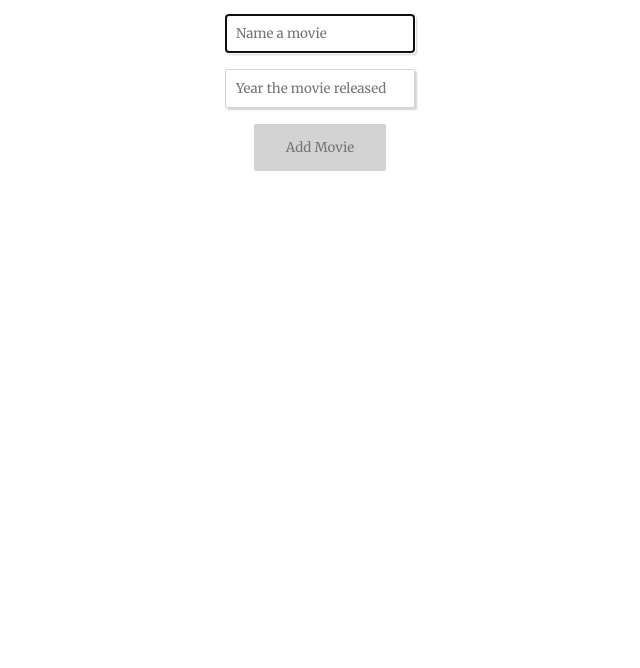
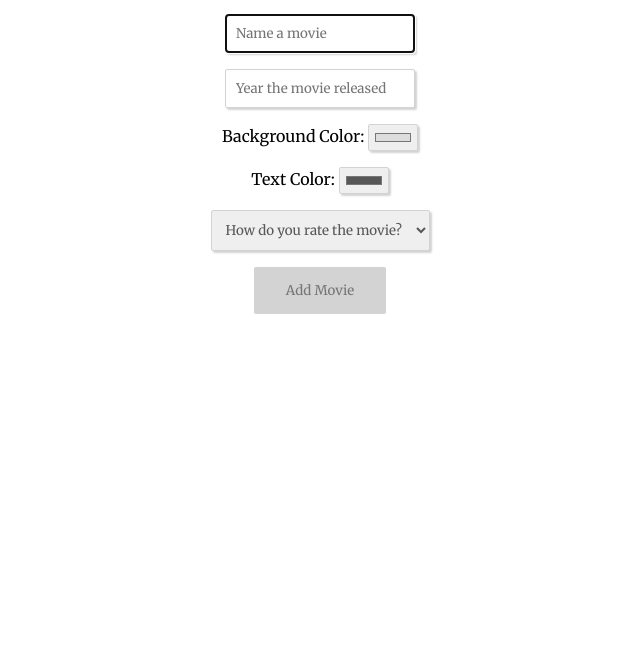
Before and after one commit to Smith2106/chrissmess, a plain HTML site: page index.html in a window 1280 px wide. Shown: the part 132-800 px from the top of the page, without its empty margins (320-960 px from the left). Drawn offline with Linux system fonts and the light colour scheme; a web font is replaced by a local one.

Commit message:
Add color inputs and select input

```diff
--- a/index.css
+++ b/index.css
@@ -7,9 +7,10 @@ body {
 
 h1 {
     font-family: 'Shrikhand';
+    color: #575757;
 }
 
-input {
+input, select {
     margin-top: 0.5rem;
     margin-bottom: 0.5rem;
     border-radius: 2px;
@@ -17,6 +18,11 @@ input {
     box-shadow: 2px 2px 2px lightgray;
     border: 1px solid lightgray;
     padding: 10px;
+    color: #575757;
+}
+
+[type="color"] {
+    padding: 4px;
 }
 
 button {
--- a/index.html
+++ b/index.html
@@ -15,6 +15,22 @@
         <br>
         <input type="text" placeholder="Year the movie released" name="year">
         <br>
+        <label for="backColor">Background Color:</label>
+        <input id="backColor" type="color" name="backColor" value="#DDDDDD">
+        <br>
+        <label for="textColor">Text Color:</label>
+        <input id="textColor" type="color" name="textColor" value="#575757">
+        <br>
+        <select name="rating" id="rating">
+            <option disabled selected>How do you rate the movie?</option>
+            <option value="0">0</option>
+            <option value="1">1</option>
+            <option value="2">2</option>
+            <option value="3">3</option>
+            <option value="4">4</option>
+            <option value="4">5</option>
+        </select>
+        <br>
         <button type="submit">Add Movie</button>
     </form>
 
```
